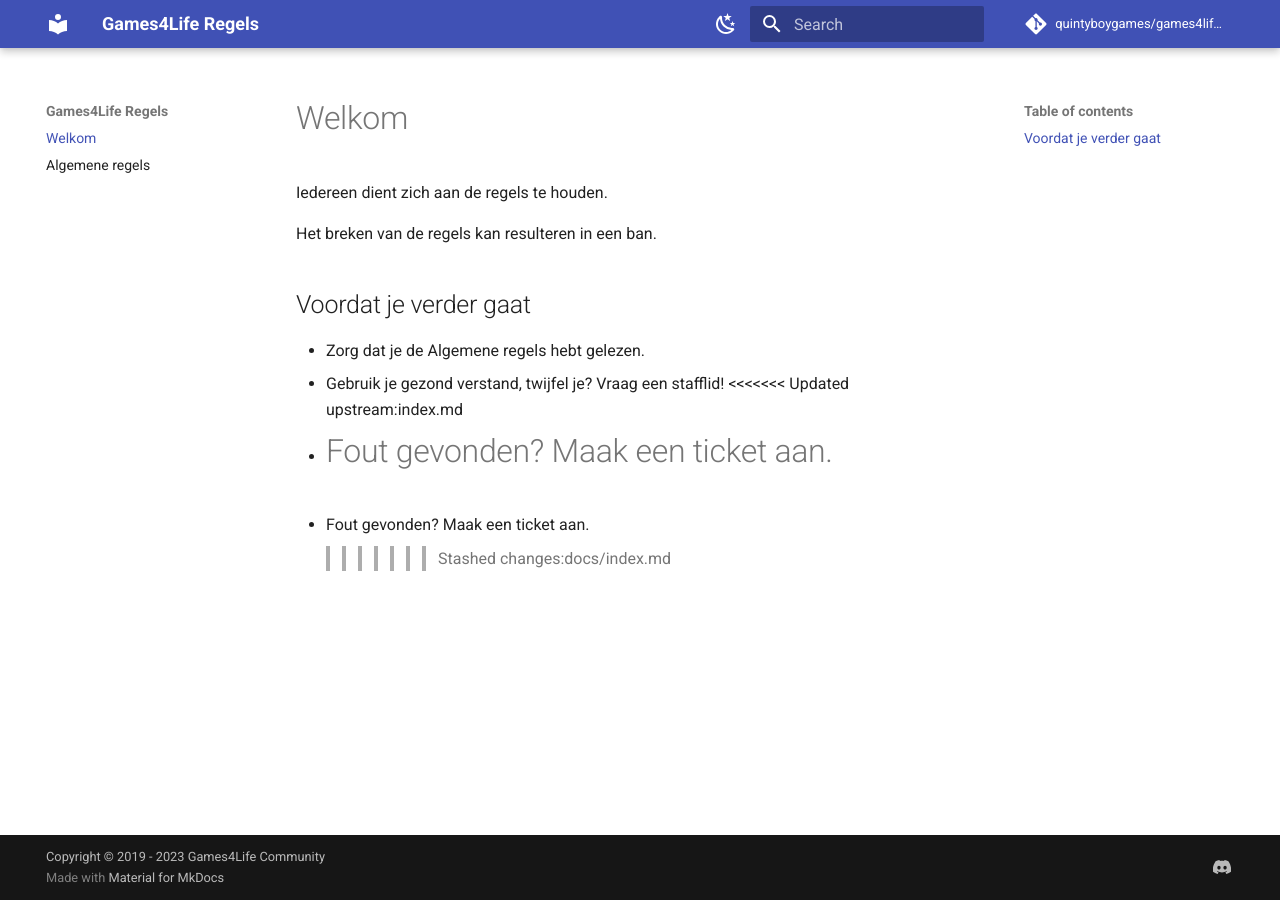
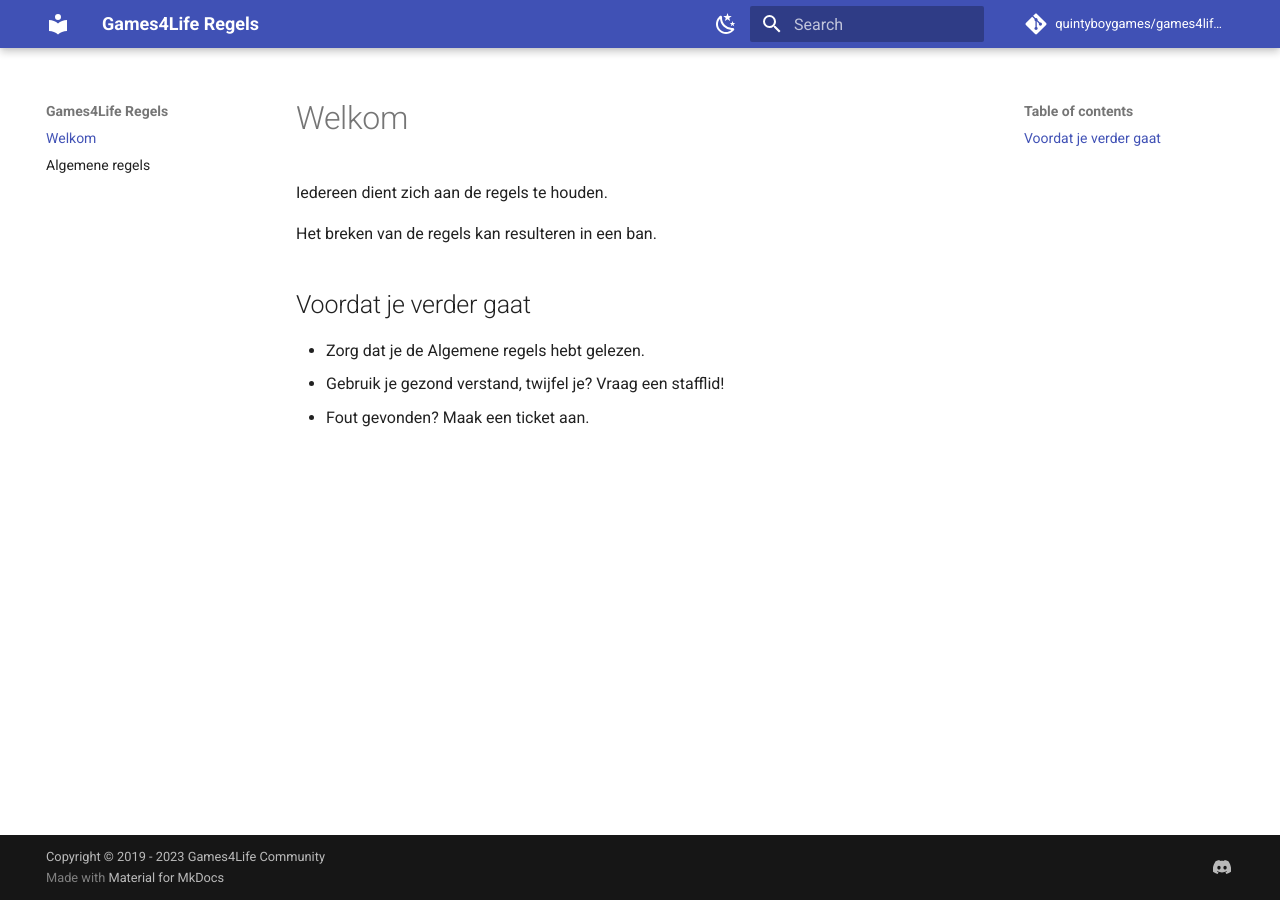
Before and after one commit to quintyboygames/games4life.github.io, an MkDocs documentation site: the page built from docs/index.md, in a window 1280 px wide. Built offline with MkDocs 1.6.1 and Material for MkDocs 9.7.7, drawn with Linux system fonts in a browser that asks for light colours; comment, search, counter and statistics services are not loaded.

Commit message:
Update index.md

```diff
--- a/docs/index.md
+++ b/docs/index.md
@@ -8,8 +8,4 @@ Het breken van de regels kan resulteren in een ban.
 
 * Zorg dat je de Algemene regels hebt gelezen.
 * Gebruik je gezond verstand, twijfel je? Vraag een stafflid!
-<<<<<<< Updated upstream:index.md
 * Fout gevonden? Maak een ticket aan.
-=======
-* Fout gevonden? Maak een ticket aan.
->>>>>>> Stashed changes:docs/index.md
```
